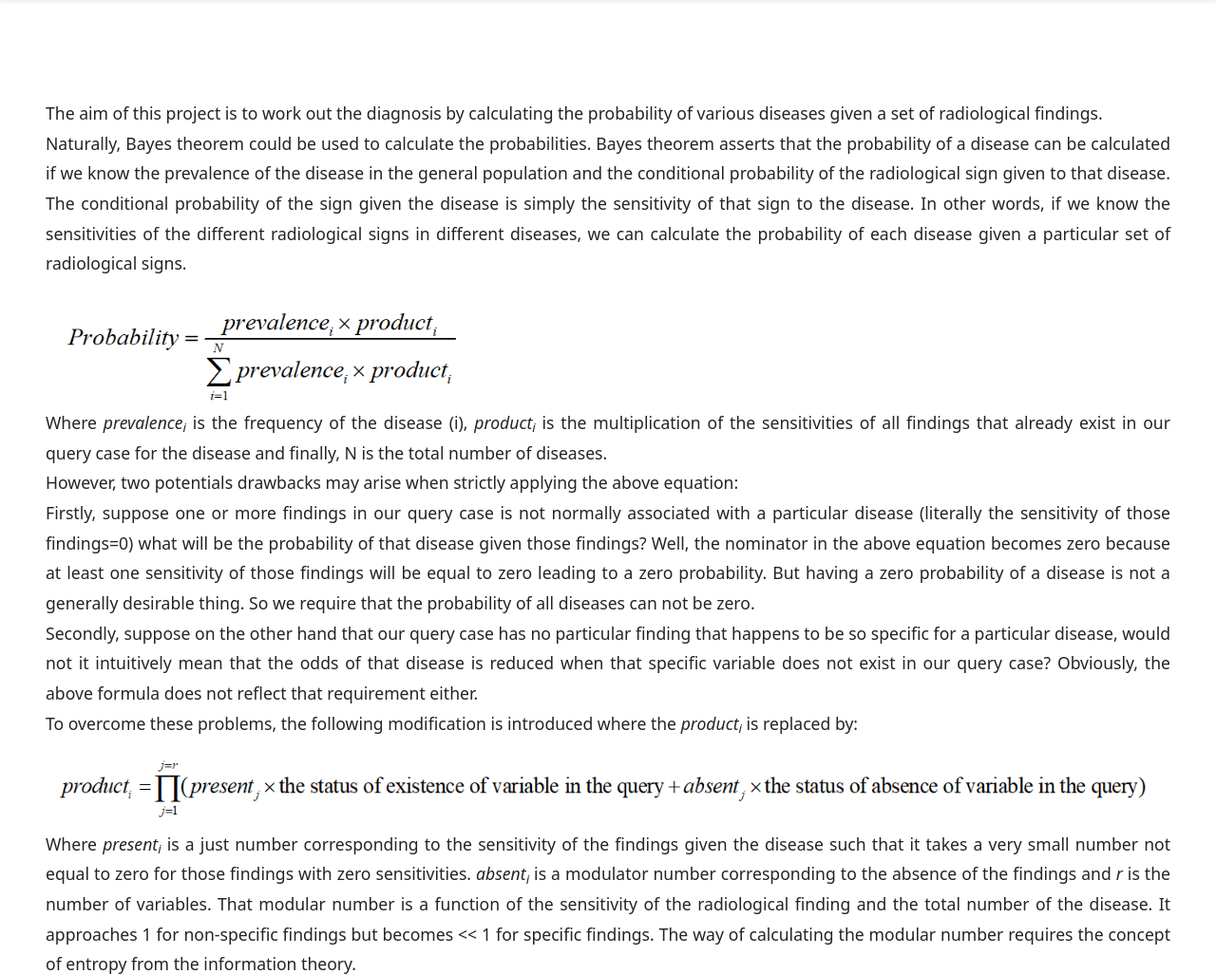
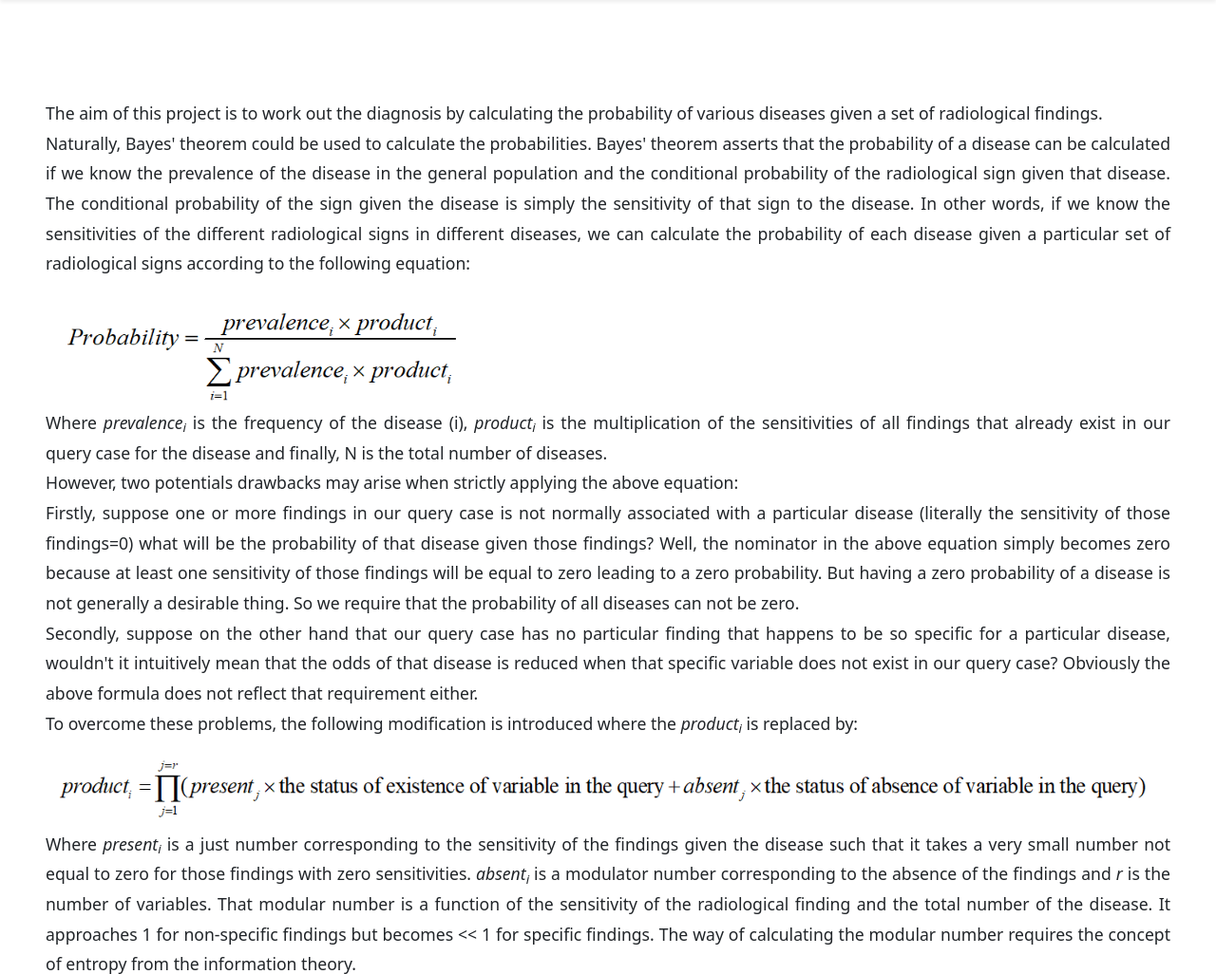
Before and after one commit to gvsanthu10/website, a Flask app: page /moreinfo in a window 1280 px wide. Shown: the part 56-1082 px from the top of the page at 95% size. Run offline with Flask 2, Linux system fonts and the light colour scheme.

Commit message:
Update more_info.html

```diff
--- a/templates/more_info.html
+++ b/templates/more_info.html
@@ -26,18 +26,28 @@
 <div class="p-2" style="margin:0 auto; max-width: 1200px; font-weight: 400; font-size: 1.1rem; line-height: 1.8; text-align: justify;">
     <p class="text-justify">
       The aim of this project is to work out the diagnosis by calculating the probability of various diseases given a set of radiological findings. <br>
-Naturally, Bayes theorem could be used to calculate the probabilities. Bayes theorem asserts that the probability of a disease can be calculated if we know the prevalence of the disease in the general population and the conditional probability of the radiological sign given to that disease.  The conditional probability of the sign given the disease is simply the sensitivity of that sign to the disease. In other words, if we know the sensitivities of the different radiological signs in different diseases, we can calculate the probability of each disease given a particular set of radiological signs.
 
+ Naturally, Bayes' theorem could be used to calculate the probabilities.
+	    Bayes' theorem asserts that the probability of a disease can be calculated if we know the prevalence of the disease in the general population
+	    and the conditional probability of the radiological sign given that disease.  The conditional probability of the sign given the disease is simply
+	    the sensitivity of that sign to the disease. In other words, if we know the sensitivities of the different radiological signs in different diseases,
+	    we can calculate the probability of each disease given a particular set of radiological signs according to the following equation:
 </p>
 <img src="https://raw.githubusercontent.com/gvsanthu10/website/main/images/b_equation.png" class="img-fluid" alt="bayesian theory equation" style="max-width: 40%;">
 
 <p class="text-justify">
-  Where <i>prevalence<sub>i</sub></i> is the frequency of the disease (i), <i>product<sub>i</sub></i> is the multiplication of the sensitivities of all findings that already exist in our query case for the disease and finally, N is the total number of diseases.
+  Where <i>prevalence<sub>i</sub></i> is the frequency of the disease (i), <i>product<sub>i</sub></i> is the multiplication of the sensitivities of
+	all findings that already exist in our query case for the disease and finally, N is the total number of diseases.
   <br>
 However, two potentials drawbacks may arise when strictly applying the above equation: <br>
-Firstly, suppose one or more findings in our query case is not normally associated with a particular disease (literally the sensitivity of those findings=0) what will be the probability of that disease given those findings? Well, the nominator in the above equation becomes zero because at least one sensitivity of those findings will be equal to zero leading to a zero  probability. But having a zero probability of a disease is not a generally desirable thing. So we require that the probability of all diseases can not be zero.
+Firstly, suppose one or more findings in our query case is not normally associated with a particular disease (literally the sensitivity of those findings=0)
+	what will be the probability of that disease given those findings? Well, the nominator in the above equation simply becomes zero because at least one
+	sensitivity of those findings will be equal to zero leading to a zero  probability. But having a zero probability of a disease is not  generally a desirable
+	thing. So we require that the probability of all diseases can not be zero.
 <br>
-Secondly, suppose on the other hand that our query case has no particular finding that happens to be so specific for a particular disease, would not it intuitively mean that the odds of that disease is reduced when that specific variable does not exist in our query case?  Obviously, the above formula does not reflect that requirement either.
+ Secondly, suppose on the other hand that our query case has no particular finding that happens to be so specific for
+	a particular disease, wouldn't it intuitively mean that the odds of that disease is reduced when that specific variable does not exist in our query case?
+	Obviously the above formula does not reflect that requirement either.
 <br>
 To overcome these problems, the following modification is introduced where the <i>product<sub>i</sub></i> is replaced by:
 </p>
```
